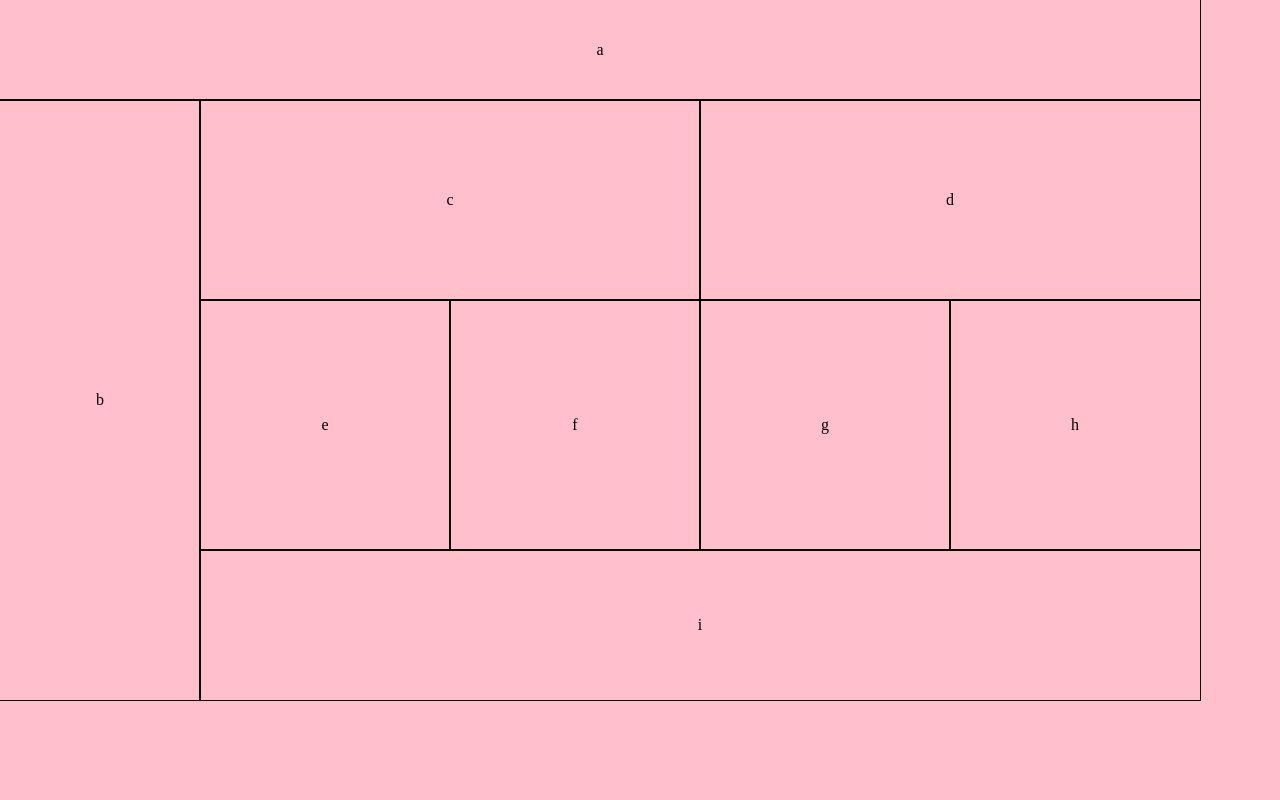
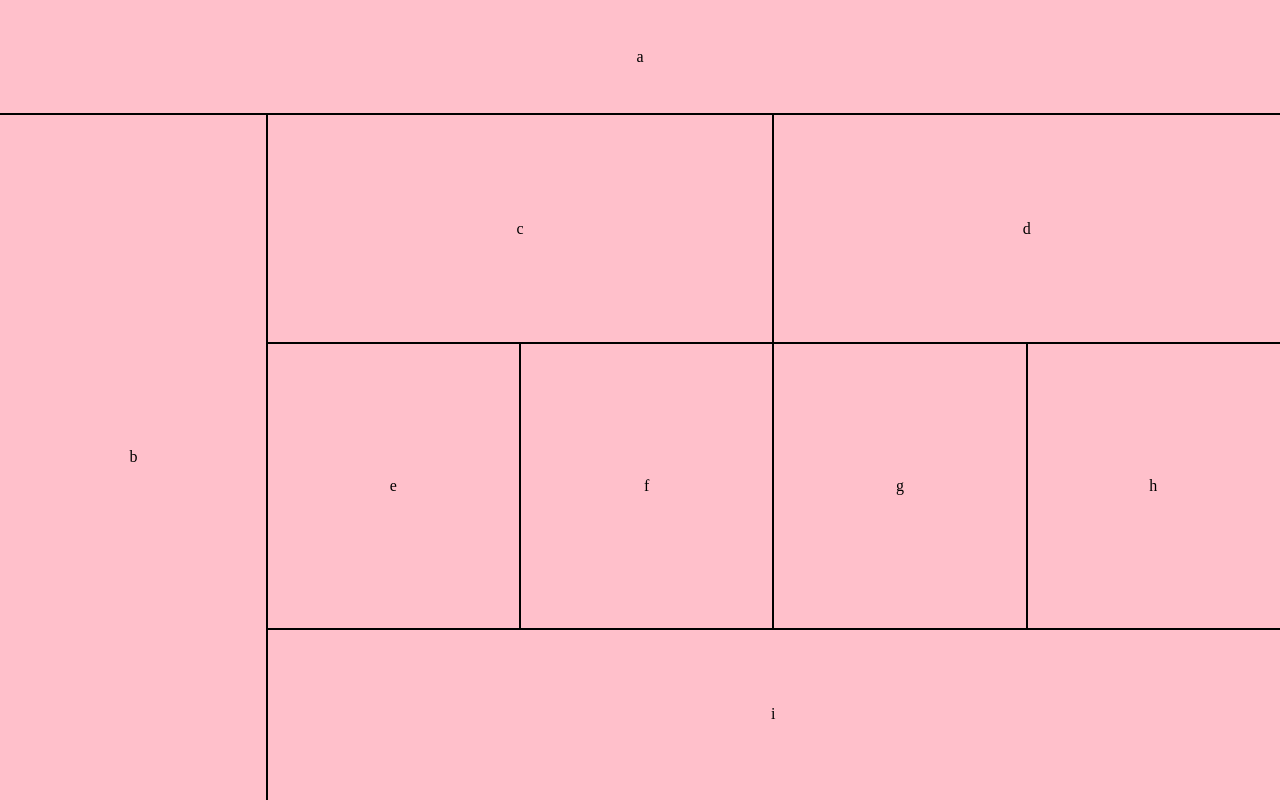
Before and after one commit to mgalush/RWD-Practice, a plain HTML site: page index.html in a window 1280 px wide. Drawn offline with Linux system fonts and the light colour scheme.

Commit message:
changed height and width to percentages

```diff
--- a/styles/layout.css
+++ b/styles/layout.css
@@ -43,10 +43,11 @@
 
 @media (min-width: 768px) {
   body {
-    width: 768px;
+    width: 100vw;
+    height: 100vh;
     display: grid;
-    grid-template-columns: 200px 250px 250px 250px 250px;
-    grid-template-rows: 100px 200px 250px 150px;
+    grid-template-columns: 20.84% 19.79% 19.79% 19.79% 19.79%;
+    grid-template-rows: 14.29% 28.57% 35.71% 21.43%;
     grid-template-areas:
       'a a a a a'
       'b c c d d'
```
